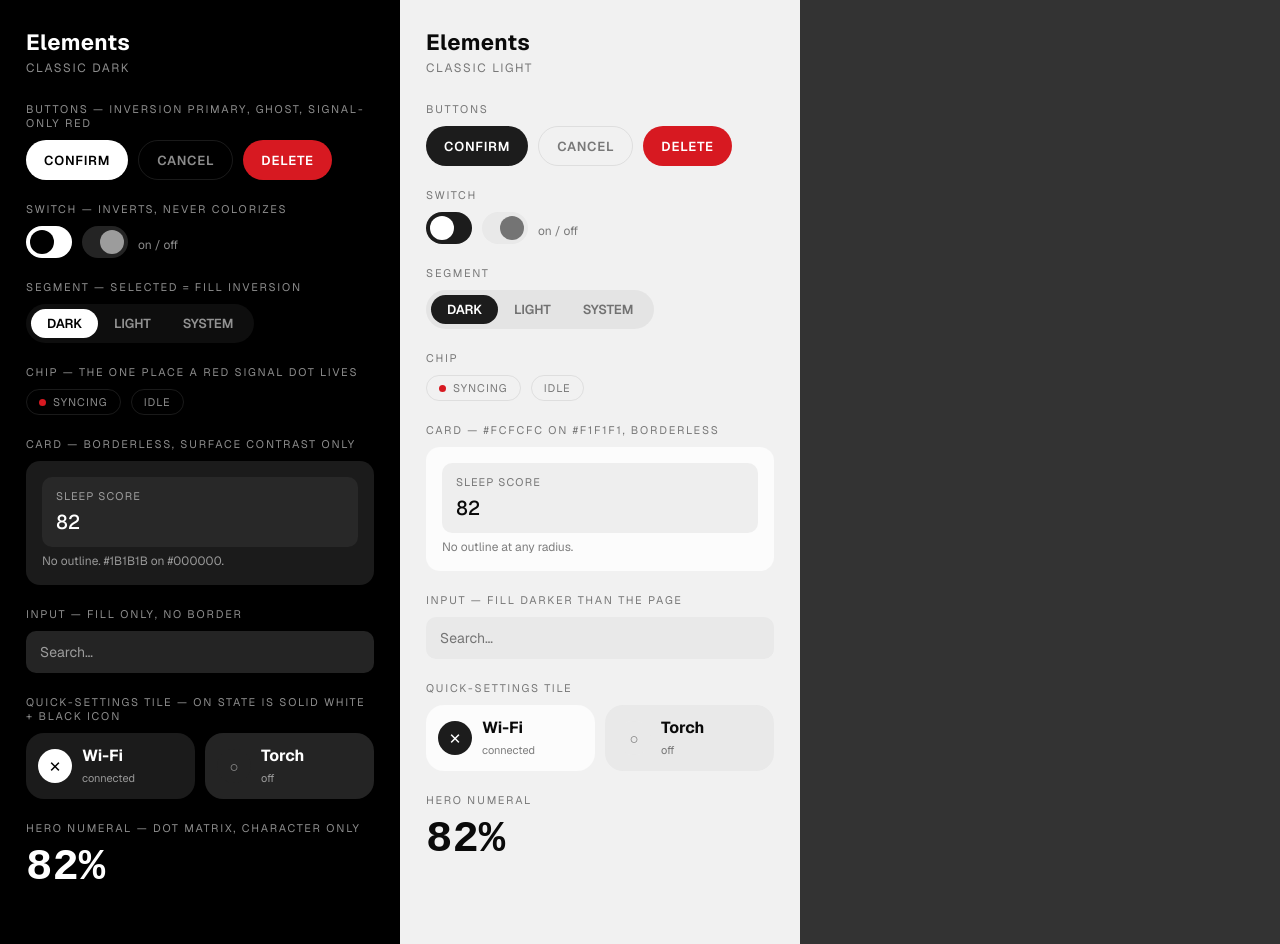
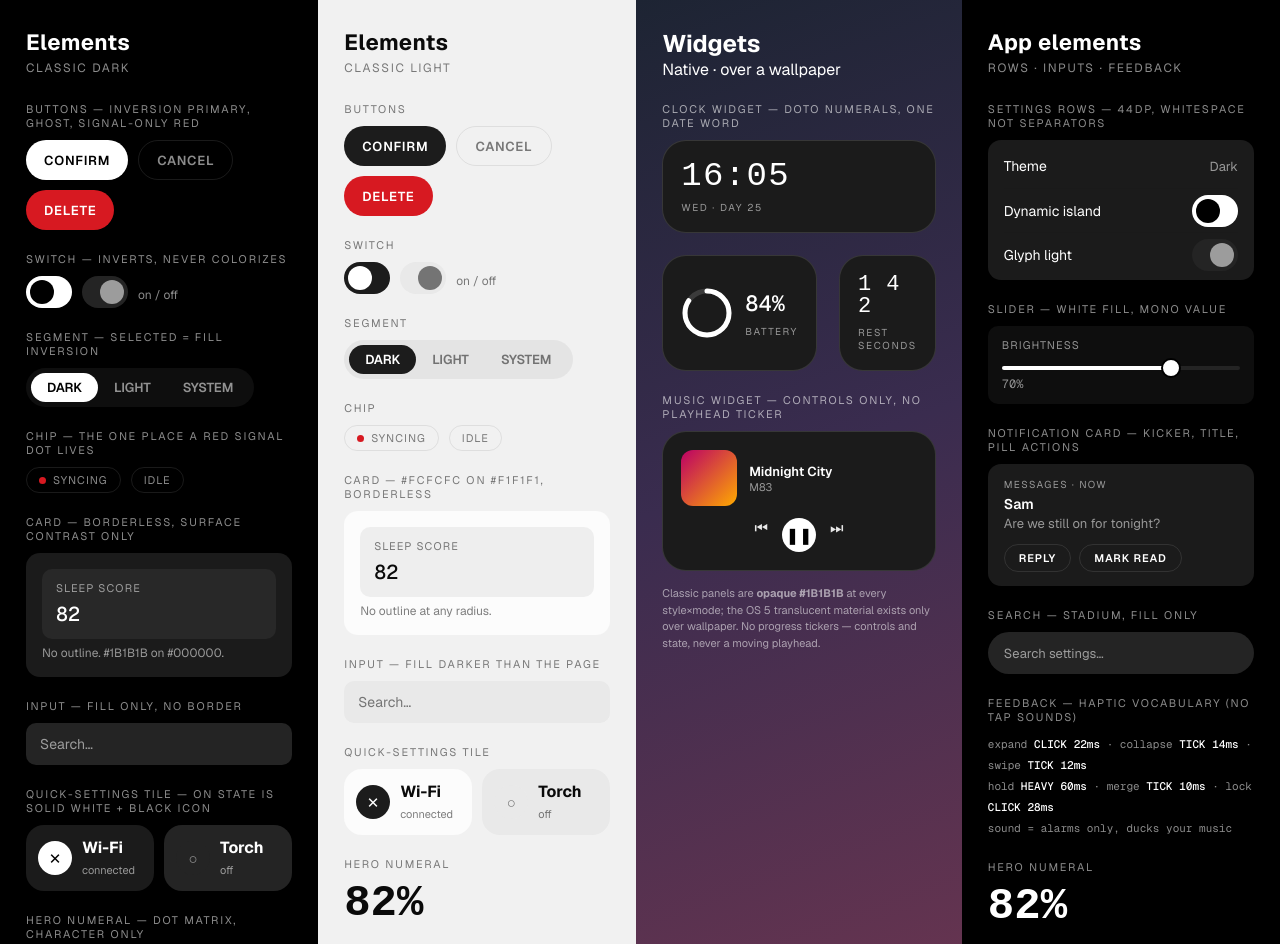
Before and after one commit to Jero009/nothing-os-design, a plain HTML site: page docs/mockup-elements.html in a window 1280 px wide. Shown: the top 944 px of the page. Drawn offline with nearby package versions, Linux system fonts and the light colour scheme; a web font is replaced by a local one.

Commit message:
docs: haptics & sound spec, widget/app-element examples, gallery refresh
- New docs/feedback.md: interaction feedback is haptic, never audible;
  sound is alarm-only with audio ducking. Platform API table (predefined
  effects Android 10+ with fallback, primitives Android 11+ without,
  Builder/PWLE on Android 16), the Essential Island haptic vocabulary
  (6 gestures, amplitude table, strength scaling), scrub-tick rule,
  dashbord duck-then-ding pattern, Nothing device notes (Z-LRA,
  Glyph Developer Kit API key, Glyph Composer).
- mockup-elements.html/.png: two new panels — native widgets (Doto clock,
  battery ring, media controls) over a wallpaper, and app elements
  (settings rows, slider, notification card, search, haptic vocabulary).
- README: examples section with element recipes, feedback highlight,
  contents row, methodology gains the second impl source (Essential Island).
- fact-check.md: 12-row haptics/sound audit with Android developer docs,
  Glyph SDK and latency-survey sources.
- skill/SKILL.md: haptics/sound summary, Essential Island in Tier 3, 1.3.0.

```diff
--- a/docs/mockup-elements.html
+++ b/docs/mockup-elements.html
@@ -47,6 +47,42 @@
   .dots9{display:grid; grid-template-columns:repeat(9,10px); gap:3px}
   .dots9 b{width:10px;height:10px;border-radius:50%}
   .muted{color:var(--dim); font-size:12px; margin-top:6px}
+  /* widgets panel — sits "over a wallpaper" to show the opaque-panel rule */
+  .panelW{width:400px; padding:28px 26px 40px; min-height:1000px; background:linear-gradient(160deg,#1d2433 0%,#3a2c4f 45%,#6b3550 100%); color:#fff}
+  .panelW .k{color:rgba(255,255,255,.6)}
+  .wgrid{display:grid; grid-template-columns:1fr 1fr; gap:22px}
+  .wcard{background:#1B1B1B; border-radius:24px; padding:18px; border:1px solid rgba(255,255,255,.12)}
+  .wclock{font-family:"Doto",monospace; font-weight:500; font-size:34px; line-height:1; letter-spacing:.04em}
+  .wkick{font-size:10px; letter-spacing:.16em; text-transform:uppercase; color:rgba(255,255,255,.55); margin-top:8px}
+  .wring{display:flex; align-items:center; gap:12px}
+  .wring svg{transform:rotate(-90deg)}
+  .wring b{font-family:"Geist Mono",monospace; font-weight:500; font-size:22px}
+  .wmus .art{width:56px;height:56px;border-radius:12px;background:linear-gradient(135deg,#b06,#fa0)}
+  .wmus .meta{flex:1; min-width:0}
+  .wmus .t{font-weight:600; font-size:13px; white-space:nowrap; overflow:hidden; text-overflow:ellipsis}
+  .wmus .a{color:rgba(255,255,255,.55); font-size:11px}
+  .wmus .ctr{display:flex; gap:14px; justify-content:center; margin-top:12px}
+  .wmus .ctr i{font-style:normal; font-size:15px; color:rgba(255,255,255,.9)}
+  .wmus .ctr .pp{background:#fff; color:#000; border-radius:50%; width:34px; height:34px; display:inline-flex; align-items:center; justify-content:center}
+  .wfoot{font-size:11px; color:rgba(255,255,255,.55); margin-top:14px; line-height:1.5}
+  /* app-elements panel */
+  .lcard{background:var(--card); border-radius:13px; padding:4px 16px}
+  .lrow{display:flex; align-items:center; justify-content:space-between; min-height:44px; gap:12px}
+  .lrow + .lrow{border-top:1px solid rgba(0,0,0,.04)}
+  .lrow .lb{font-size:14px}
+  .lrow .vv{color:var(--dim); font-size:13px}
+  .sl{position:relative; height:4px; border-radius:999px; background:var(--s2); margin:14px 0 6px}
+  .sl::before{content:''; position:absolute; left:0; top:0; bottom:0; width:70%; border-radius:999px; background:var(--pbg)}
+  .sl::after{content:''; position:absolute; left:calc(70% - 8px); top:50%; transform:translateY(-50%); width:16px; height:16px; border-radius:50%; background:var(--pbg); border:2px solid var(--bg)}
+  .ncard{background:var(--card); border-radius:13px; padding:14px 16px}
+  .ncard .kk{font-size:10px; letter-spacing:.14em; text-transform:uppercase; color:var(--dim)}
+  .ncard .tt{font-weight:600; font-size:14px; margin:4px 0 2px}
+  .ncard .bb{color:var(--dim); font-size:13px}
+  .nact{display:flex; gap:8px; margin-top:12px}
+  .nact span{border:1px solid var(--line); border-radius:999px; padding:6px 14px; font-size:11px; font-weight:600; letter-spacing:.08em}
+  .search{height:42px; border-radius:999px; background:var(--s2); display:flex; align-items:center; padding:0 16px; color:var(--dim); font-size:13px}
+  .hv{font-family:"Geist Mono",monospace; font-size:11px; color:var(--dim); line-height:1.9}
+  .hv b{color:var(--fg); font-weight:500}
 </style>
 </head>
 <body>
@@ -88,5 +124,57 @@
   <div class="k">Hero numeral</div>
   <div class="hero">82%</div>
 </section>
+<section class="panelW">
+  <h1>Widgets</h1><div class="sub">Native · over a wallpaper</div>
+  <div class="k">Clock widget — Doto numerals, one date word</div>
+  <div class="wcard"><div class="wclock">16:05</div><div class="wkick">Wed · Day 25</div></div>
+  <div class="wgrid" style="margin-top:22px">
+    <div class="wcard wring">
+      <svg width="52" height="52" viewBox="0 0 52 52">
+        <circle cx="26" cy="26" r="22" fill="none" stroke="rgba(255,255,255,.14)" stroke-width="5"/>
+        <circle cx="26" cy="26" r="22" fill="none" stroke="#FFFFFF" stroke-width="5" stroke-dasharray="116 138" stroke-linecap="round"/>
+      </svg>
+      <div><b>84%</b><div class="wkick">BATTERY</div></div>
+    </div>
+    <div class="wcard"><div class="wclock" style="font-size:22px">1 4 2</div><div class="wkick">REST SECONDS</div></div>
+  </div>
+  <div class="k" style="margin-top:22px">Music widget — controls only, no playhead ticker</div>
+  <div class="wcard wmus">
+    <div style="display:flex; gap:12px; align-items:center">
+      <div class="art"></div>
+      <div class="meta"><div class="t">Midnight City</div><div class="a">M83</div></div>
+    </div>
+    <div class="ctr"><i>⏮</i><span class="pp">❚❚</span><i>⏭</i></div>
+  </div>
+  <div class="wfoot">Classic panels are <b>opaque #1B1B1B</b> at every style×mode; the OS 5 translucent material exists only over wallpaper. No progress tickers — controls and state, never a moving playhead.</div>
+</section>
+<section class="panel">
+  <h1>App elements</h1><div class="sub">Rows · inputs · feedback</div>
+  <div class="k">Settings rows — 44dp, whitespace not separators</div>
+  <div class="lcard">
+    <div class="lrow"><span class="lb">Theme</span><span class="vv">Dark</span></div>
+    <div class="lrow"><span class="lb">Dynamic island</span><span class="sw on"></span></div>
+    <div class="lrow"><span class="lb">Glyph light</span><span class="sw off"></span></div>
+  </div>
+  <div class="k">Slider — white fill, mono value</div>
+  <div class="tile"><span>BRIGHTNESS</span><div class="sl"></div><div class="muted" style="font-family:'Geist Mono',monospace">70%</div></div>
+  <div class="k">Notification card — kicker, title, pill actions</div>
+  <div class="ncard">
+    <div class="kk">MESSAGES · NOW</div>
+    <div class="tt">Sam</div>
+    <div class="bb">Are we still on for tonight?</div>
+    <div class="nact"><span>REPLY</span><span>MARK READ</span></div>
+  </div>
+  <div class="k">Search — stadium, fill only</div>
+  <div class="search">Search settings…</div>
+  <div class="k">Feedback — haptic vocabulary (no tap sounds)</div>
+  <div class="hv">
+    expand <b>CLICK 22ms</b> · collapse <b>TICK 14ms</b> · swipe <b>TICK 12ms</b><br>
+    hold <b>HEAVY 60ms</b> · merge <b>TICK 10ms</b> · lock <b>CLICK 28ms</b><br>
+    sound = alarms only, ducks your music
+  </div>
+  <div class="k">Hero numeral</div>
+  <div class="hero">82%</div>
+</section>
 </body>
 </html>
```
Also changed, not shown: docs/mockup-elements.png, 4 other files.
